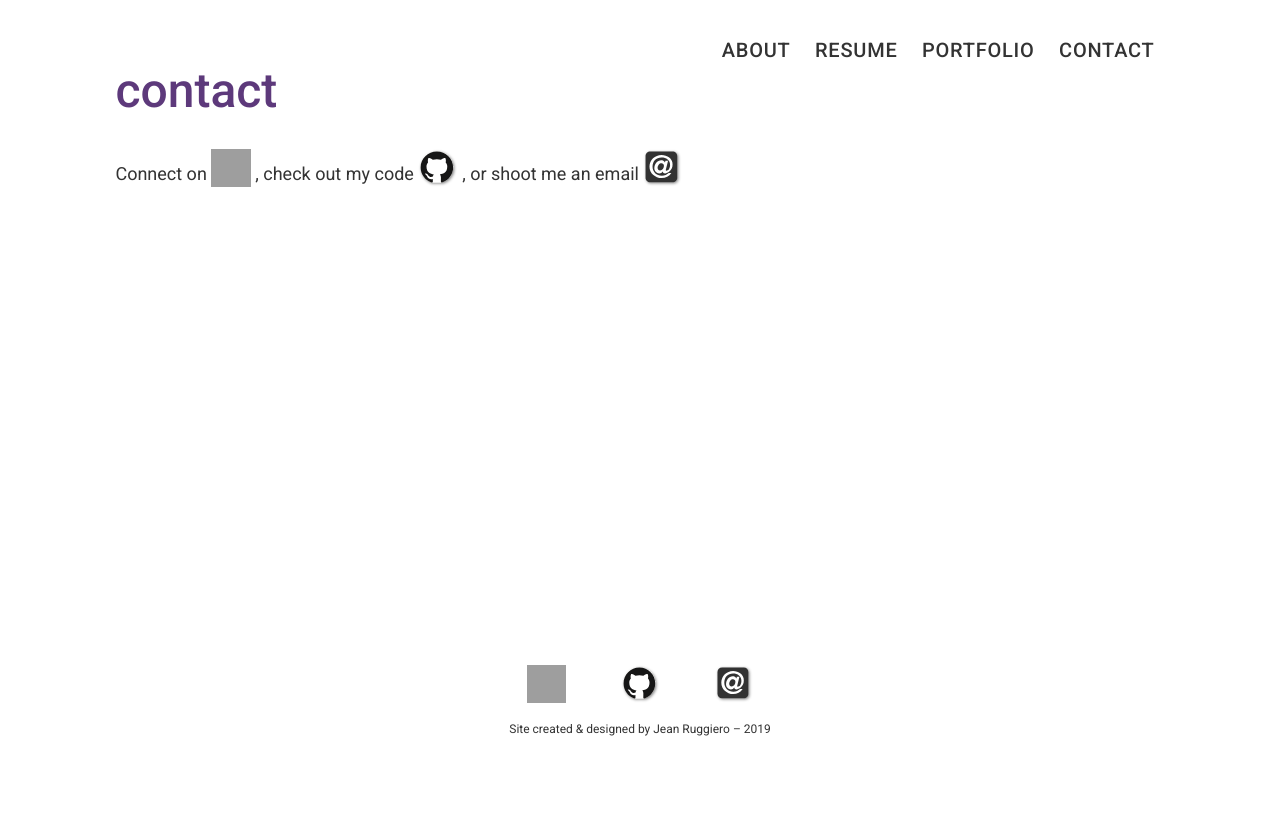
After one commit to jeanruggiero/jeanweb, a Django app: page /contact in a window 1280 px wide. The commit adds this page. Run offline with Django 3.2, Linux system fonts and the light colour scheme; grey boxes are pictures that could not be loaded.

Commit message:
Added contact page. Fixes #10, Fixes #11, Fixes #12

```diff
--- a/jean_site/static/styles.css
+++ b/jean_site/static/styles.css
@@ -88,9 +88,12 @@ footer div#contact-info {
 }
 
 footer div#contact-info a {
+    margin: auto 25px auto 25px;
+}
+
+a#linkedin, a#github, a#email {
     text-decoration: none;
     display: inline-block;
-    margin: auto 25px; auto 25px;
 }
 
 a#linkedin, a#linkedin img {
@@ -108,6 +111,7 @@ a#email, a#email img {
     width: 38.4px;
 }
 
+/****************************NAV BAR***********************/
 
 nav ul {
     list-style: none;
@@ -441,3 +445,13 @@ div#meet-team p.caption {
 
     margin: auto;
 }
+
+/**********************CONTACT STYLES****************************/
+
+div#contact-text p {
+    display: inline;
+}
+
+div#contact-text a {
+    vertical-align: -7px;
+}
--- a/jean_site/templates/jean_site/base.html
+++ b/jean_site/templates/jean_site/base.html
@@ -21,7 +21,7 @@
                     <li><a href="/">ABOUT</a></li>
                     <li><a href="/resume">RESUME</a></li>
                     <li><a href="/portfolio">PORTFOLIO</a></li>
-                    <!--<li><a>CONTACT</a></li>-->
+                    <li><a href="/contact">CONTACT</a></li>
                 </ul>
             </nav>
             <div class="header-text">
--- /dev/null
+++ b/jean_site/templates/jean_site/contact.html
@@ -0,0 +1,28 @@
+{% extends "jean_site/base.html" %}
+
+{% block header-large %}contact{% endblock %}
+
+{% block header-small %}job/research opportunities, site feedback, or just
+    say hi!{% endblock %}
+
+{% load static %}
+{% block content %}
+
+<div id="contact-text" class="c2-12">
+    <p>Connect on</p>
+    <a id="linkedin" href="https://www.linkedin.com/in/jean-ruggiero/">
+        <img src="{% static "icons/linkedin_icon.svg" %}" alt="LinkedIn logo">
+    </a>
+
+    <p>, check out my code</p>
+    <a id="github" href="https://github.com/jeanruggiero">
+        <img src="{% static "icons/github_icon.svg" %}" alt="GitHub logo">
+    </a>
+
+    <p>, or shoot me an email</p>
+    <a id="email" href="mailto:ruggiero.je@husky.neu.edu">
+        <img src="{% static "icons/email_icon.svg" %}" alt="Email icon">
+    </a>
+</div>
+
+{% endblock content %}
--- a/jean_site/urls.py
+++ b/jean_site/urls.py
@@ -8,4 +8,5 @@ urlpatterns = [
     path('portfolio', views.portfolio, name='portfolio'),
     path('portfolio/tetracraft', views.tetracraft, name='tetracraft'),
     path('portfolio/personal_site', views.personal_site, name='personal_site'),
+    path('contact', views.contact, name='contact'),
 ]
--- a/jean_site/views.py
+++ b/jean_site/views.py
@@ -22,3 +22,6 @@ def tetracraft(request):
 
 def personal_site(request):
     return render(request, 'jean_site/portfolio/personal_site.html')
+
+def contact(request):
+    return render(request, 'jean_site/contact.html')
--- a/jeanweb/staging.py
+++ b/jeanweb/staging.py
@@ -11,7 +11,7 @@ DATABASES['default'].update(dj_database_url.config(conn_max_age=500))
 
 SECRET_KEY = os.environ.get('SECRET_KEY')
 
-MEDIA_ROOT = os.path.join(BASE_DIR, 'static/')
+#MEDIA_ROOT = os.path.join(BASE_DIR, 'static/')
 STATIC_ROOT = os.path.join(BASE_DIR, 'static')
 STATIC_URL = '/static/'
 
```
